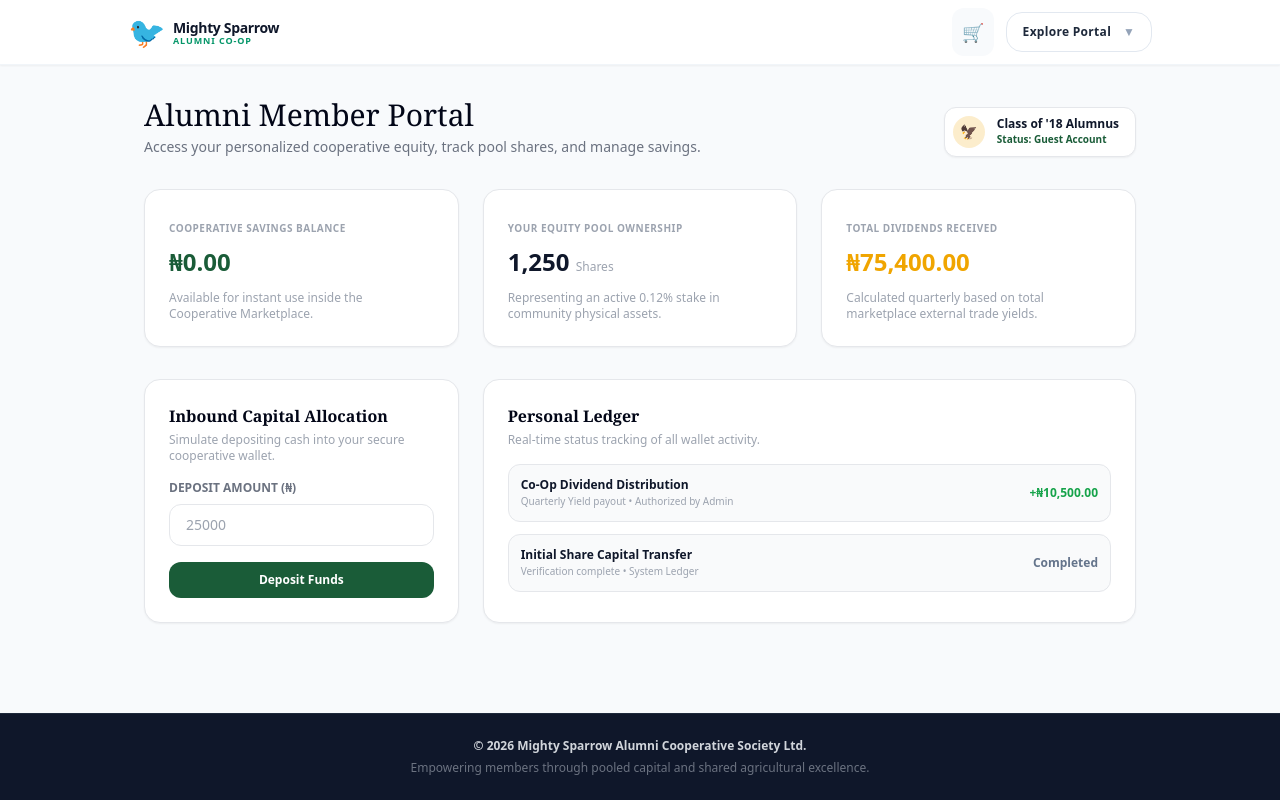
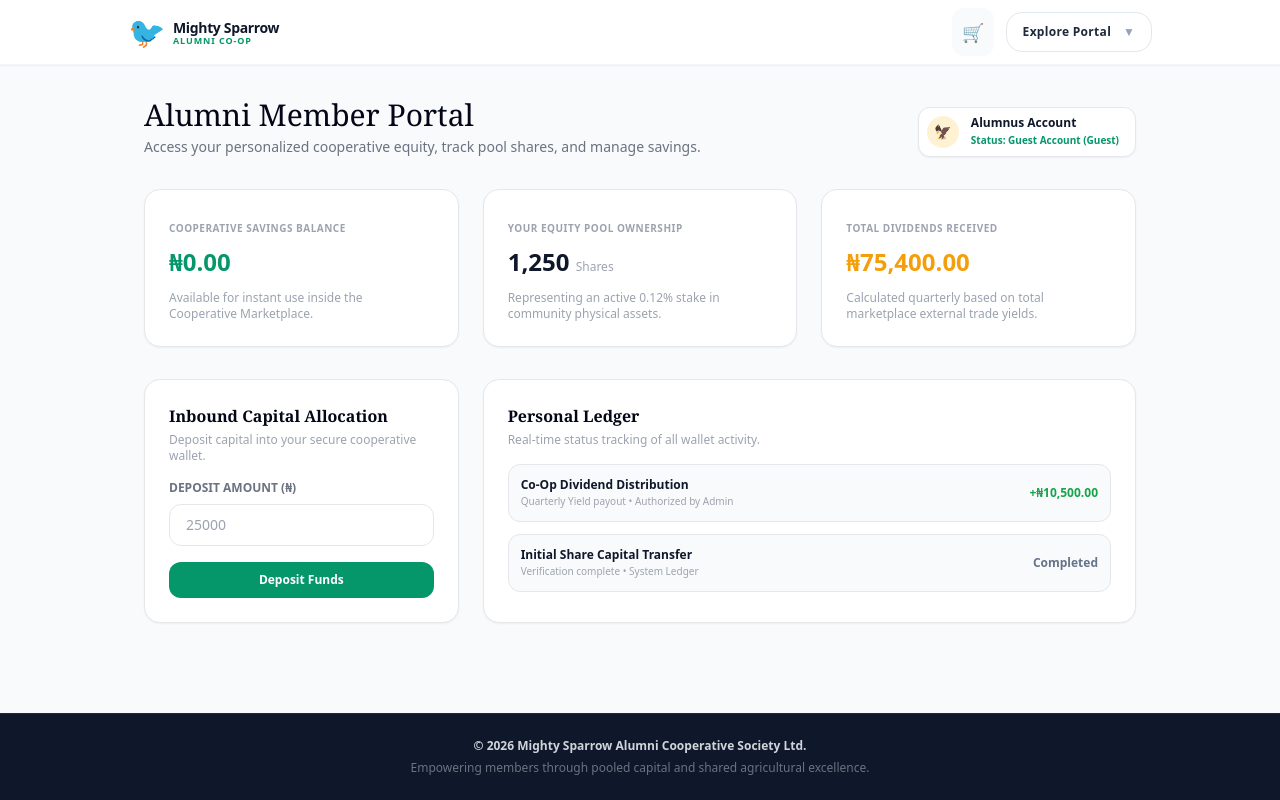
Before and after one commit to mightysparrow200-stack/Sparrow-, a Next.js app: page /dashboard in a window 1280 px wide. Built offline with nearby package versions, Linux system fonts and the light colour scheme; no server answers; a web font is replaced by a local one.

Commit message:
Update page.tsx

```diff
--- a/app/dashboard/page.tsx
+++ b/app/dashboard/page.tsx
@@ -3,24 +3,27 @@
 import { useState } from 'react';
 import dynamic from 'next/dynamic';
 import { useCoOp } from '../CoOpState';
+import { supabase } from '../utils/supabase';
 
 function DashboardPage() {
   const context = useCoOp();
   const [depositAmount, setDepositAmount] = useState('');
   const [feedback, setFeedback] = useState('');
+  const [isSubmitting, setIsSubmitting] = useState(false);
 
   if (!context) {
     return (
       <div className="min-h-[60vh] flex flex-col items-center justify-center gap-3">
-        <div className="w-8 h-8 border-4 border-coopGreen border-t-transparent rounded-full animate-spin"></div>
+        <div className="w-8 h-8 border-4 border-emerald-600 border-t-transparent rounded-full animate-spin"></div>
         <p className="text-xs text-gray-500 font-medium">Loading Alumni Portal...</p>
       </div>
     );
   }
 
-  const { isMember, setIsMember, memberBalance, setMemberBalance } = context;
+  // FIXED: Destructured user, profile, isMember, and memberBalance instead of legacy manual state-setters
+  const { user, profile, isMember, memberBalance } = context;
 
-  const handleDeposit = (e: React.FormEvent) => {
+  const handleDeposit = async (e: React.FormEvent) => {
     e.preventDefault();
     const amount = parseFloat(depositAmount);
 
@@ -29,11 +32,40 @@ function DashboardPage() {
       return;
     }
 
-    setMemberBalance(memberBalance + amount);
-    setDepositAmount('');
-    setFeedback(`Deposit of ₦${amount.toLocaleString('en-NG', { minimumFractionDigits: 2 })} submitted successfully!`);
+    try {
+      setIsSubmitting(true);
+      setFeedback('');
 
-    setTimeout(() => setFeedback(''), 4000);
+      if (!user) {
+        throw new Error('Please log in to manage your cooperative balance.');
+      }
+
+      // Calculate the updated balance
+      const newBalance = memberBalance + amount;
+
+      // Update the live balance in the Supabase wallets table
+      const { error } = await supabase
+        .from('wallets')
+        .update({ balance: newBalance })
+        .eq('user_id', user.id);
+
+      if (error) throw error;
+
+      setDepositAmount('');
+      setFeedback(`Deposit of ₦${amount.toLocaleString('en-NG', { minimumFractionDigits: 2 })} submitted successfully!`);
+
+      // Reload page to re-fetch context data from Supabase
+      setTimeout(() => {
+        setFeedback('');
+        window.location.reload();
+      }, 4000);
+
+    } catch (err: any) {
+      console.error('Deposit failed:', err);
+      setFeedback(err.message || 'Deposit failed. Please check connection and try again.');
+    } finally {
+      setIsSubmitting(false);
+    }
   };
 
   return (
@@ -48,19 +80,19 @@ function DashboardPage() {
           </p>
         </div>
 
-        {/* PROFILE TOGGLE */}
+        {/* PROFILE STATUS DISPLAY */}
         <div className="flex items-center gap-3 bg-white p-2 rounded-xl border border-gray-200 shadow-sm">
-          <div className="w-8 h-8 rounded-full bg-coopGold/20 flex items-center justify-center text-sm">
+          <div className="w-8 h-8 rounded-full bg-amber-400/20 flex items-center justify-center text-sm">
             🦅
           </div>
           <div className="text-left pr-2">
-            <span className="block text-xs font-bold text-slate-900 leading-none">Class of '18 Alumnus</span>
-            <button
-              onClick={() => setIsMember(!isMember)}
-              className="text-[10px] text-coopGreen hover:underline font-semibold block mt-0.5"
-            >
-              Status: {isMember ? 'Active Member' : 'Guest Account'}
-            </button>
+            <span className="block text-xs font-bold text-slate-900 leading-none">
+              {profile?.full_name || 'Alumnus Account'}
+            </span>
+            {/* FIXED: Removed manual set-state trigger; now cleanly displays live database profile roles */}
+            <span className="text-[10px] text-emerald-600 font-semibold block mt-1">
+              Status: {isMember ? 'Active Member' : 'Guest Account'} ({profile?.role || 'Guest'})
+            </span>
           </div>
         </div>
       </div>
@@ -71,7 +103,7 @@ function DashboardPage() {
         {/* CARD 1: PORTAL WALLET */}
         <div className="bg-white border border-gray-200 p-6 rounded-2xl shadow-sm">
           <span className="text-[10px] text-gray-400 uppercase font-bold tracking-wider">Cooperative Savings Balance</span>
-          <div className="text-2xl font-extrabold text-coopGreen mt-2">
+          <div className="text-2xl font-extrabold text-emerald-600 mt-2">
             ₦{memberBalance.toLocaleString('en-NG', { minimumFractionDigits: 2 })}
           </div>
           <p className="text-xs text-gray-400 mt-3">Available for instant use inside the Cooperative Marketplace.</p>
@@ -87,7 +119,7 @@ function DashboardPage() {
         {/* CARD 3: DIVIDENDS ACCRUED */}
         <div className="bg-white border border-gray-200 p-6 rounded-2xl shadow-sm">
           <span className="text-[10px] text-gray-400 uppercase font-bold tracking-wider">Total Dividends Received</span>
-          <div className="text-2xl font-extrabold text-coopGold mt-2">₦75,400.00</div>
+          <div className="text-2xl font-extrabold text-amber-500 mt-2">₦75,400.00</div>
           <p className="text-xs text-gray-400 mt-3">Calculated quarterly based on total marketplace external trade yields.</p>
         </div>
 
@@ -96,10 +128,10 @@ function DashboardPage() {
       {/* PORTAL ACTIONS */}
       <div className="grid grid-cols-1 md:grid-cols-3 gap-6">
 
-        {/* LEFT COLUMN: SIMULATE DEPOSIT */}
+        {/* LEFT COLUMN: REAL DEPOSIT TO SUPABASE */}
         <div className="bg-white border border-gray-200 p-6 rounded-2xl shadow-sm">
           <h3 className="font-serif text-base text-slate-950 font-bold mb-1">Inbound Capital Allocation</h3>
-          <p className="text-xs text-gray-400 mb-4">Simulate depositing cash into your secure cooperative wallet.</p>
+          <p className="text-xs text-gray-400 mb-4">Deposit capital into your secure cooperative wallet.</p>
 
           <form onSubmit={handleDeposit} className="space-y-4">
             <div>
@@ -109,19 +141,25 @@ function DashboardPage() {
                 placeholder="25000"
                 value={depositAmount}
                 onChange={(e) => setDepositAmount(e.target.value)}
-                className="w-full px-4 py-2.5 border border-gray-200 rounded-xl outline-none focus:border-coopGreen focus:ring-2 focus:ring-coopGreen/10 bg-white text-sm transition text-slate-900"
+                className="w-full px-4 py-2.5 border border-gray-200 rounded-xl outline-none focus:border-emerald-600 focus:ring-2 focus:ring-emerald-600/10 bg-white text-sm transition text-slate-900"
+                disabled={isSubmitting}
               />
             </div>
             <button
               type="submit"
-              className="w-full bg-coopGreen text-white text-xs font-bold py-2.5 rounded-xl hover:bg-coopGreen-dark transition"
+              className="w-full bg-emerald-600 text-white text-xs font-bold py-2.5 rounded-xl hover:bg-emerald-700 transition"
+              disabled={isSubmitting}
             >
-              Deposit Funds
+              {isSubmitting ? 'Syncing with Ledger...' : 'Deposit Funds'}
             </button>
           </form>
 
           {feedback && (
-            <div className="mt-3 p-2.5 bg-green-50 border border-green-200 text-green-800 text-xs rounded-xl">
+            <div className={`mt-3 p-2.5 border text-xs rounded-xl ${
+              feedback.includes('successfully')
+                ? 'bg-green-50 border-green-200 text-green-800'
+                : 'bg-red-50 border-red-200 text-red-800'
+            }`}>
               {feedback}
             </div>
           )}
```
